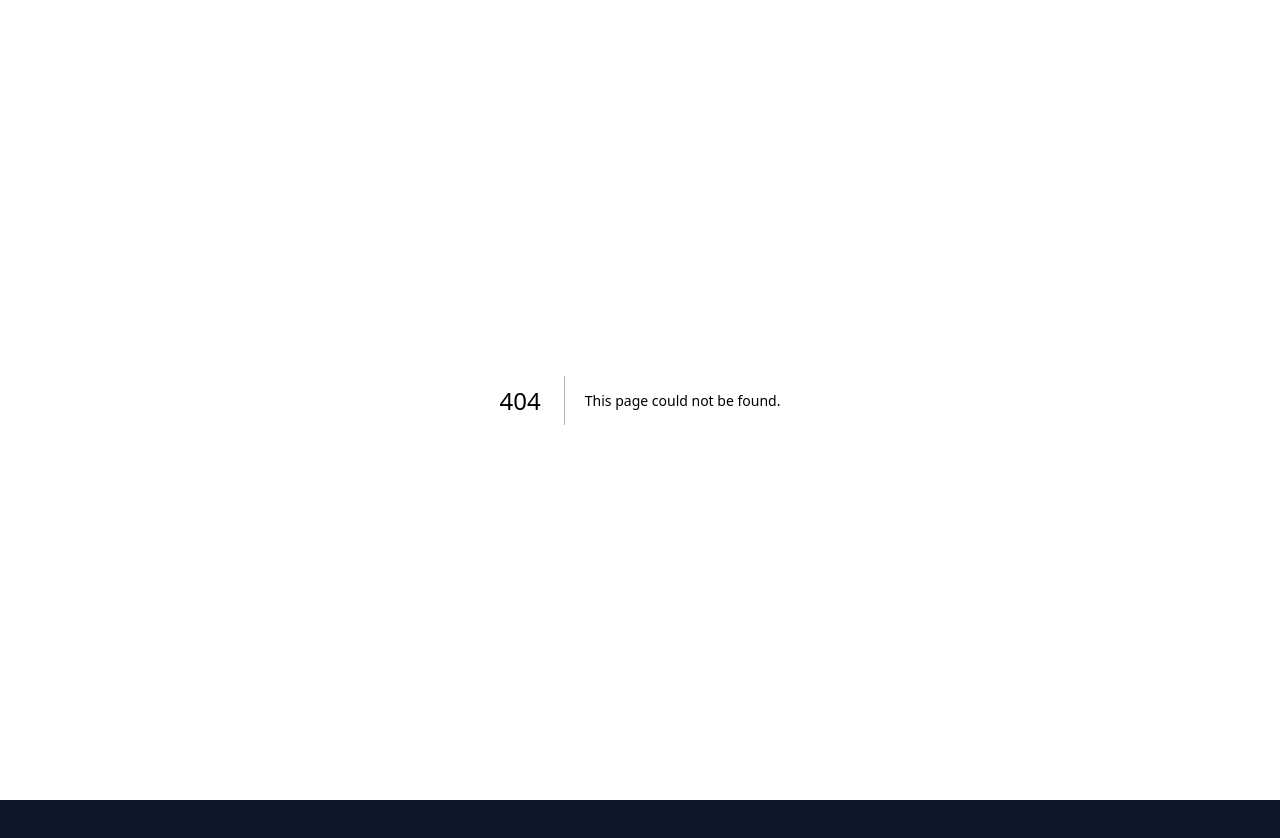
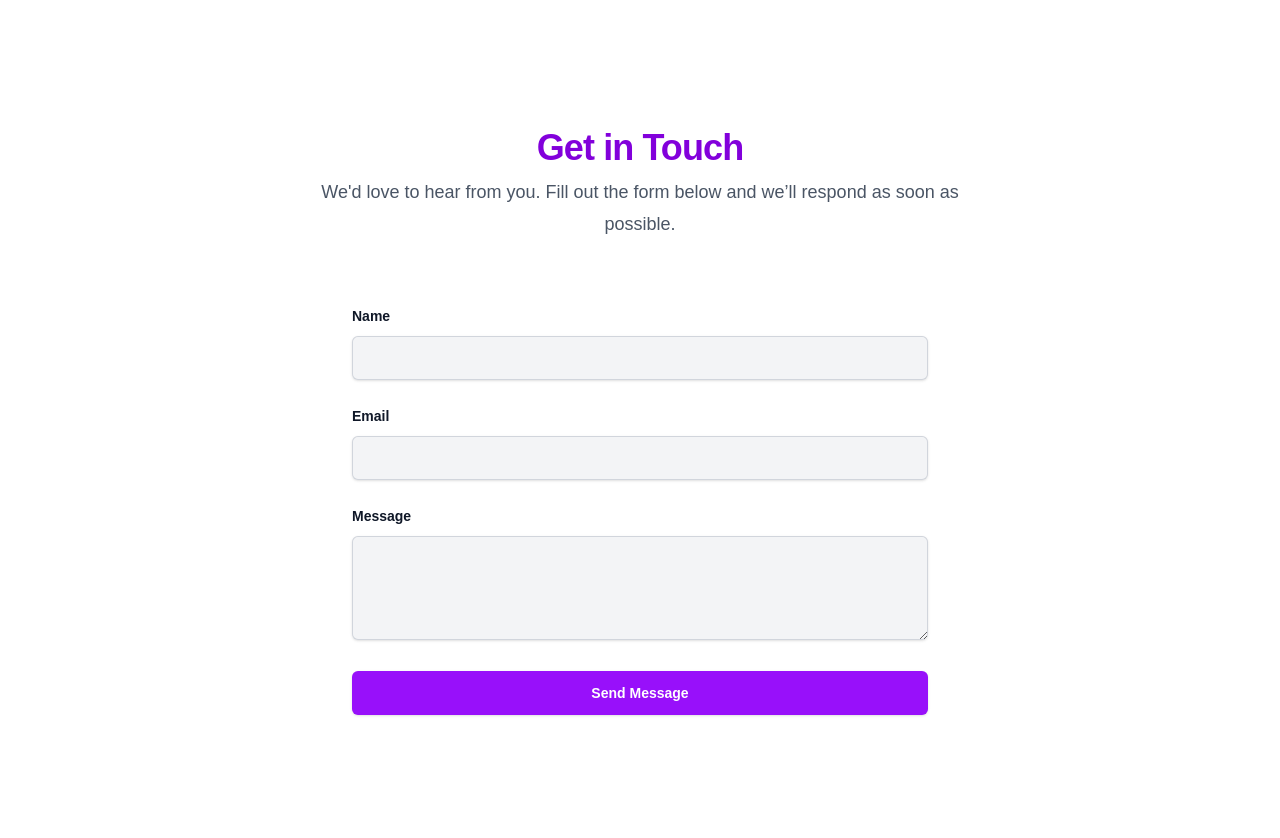
Before and after one commit to Armond-Guze/football-news, a Next.js app: page /contact in a window 1280 px wide. Before the commit this address had no page. Shown: the top 838 px of the page. Before the commit the page ends 800 px from the top, so only its background shows below. Built offline with nearby package versions, Linux system fonts and the light colour scheme.

Commit message:
fixed nav, footer, headeer

```diff
--- a/app/components/FeaturesSections.jsx
+++ b/app/components/FeaturesSections.jsx
@@ -5,46 +5,79 @@ export default function FeaturesSection() {
         <div className="mx-auto grid max-w-2xl grid-cols-1 gap-x-8 gap-y-16 sm:gap-y-20 lg:mx-0 lg:max-w-none lg:grid-cols-2">
           <div className="lg:pt-4 lg:pr-8">
             <div className="lg:max-w-lg">
-              <h2 className="text-base font-semibold leading-7 text-indigo-400">Elite Performers</h2>
+              <h2 className="text-base font-semibold leading-7 text-indigo-400">
+                Elite Performers
+              </h2>
               <p className="mt-2 text-4xl font-semibold tracking-tight text-white sm:text-5xl">
                 The Power of NFL Quarterbacks
               </p>
               <p className="mt-6 text-lg leading-8 text-slate-300">
-                NFL quarterbacks are the backbone of every offense—commanding plays, leading teams, and making history every Sunday.
+                NFL quarterbacks are the backbone of every offense—commanding
+                plays, leading teams, and making history every Sunday.
               </p>
               <dl className="mt-10 max-w-xl space-y-8 text-base leading-7 text-slate-300 lg:max-w-none">
                 <div className="relative pl-9">
                   <dt className="inline font-semibold text-white">
-                    <svg className="absolute top-1 left-1 size-5 text-indigo-400" viewBox="0 0 20 20" fill="currentColor" aria-hidden="true">
-                      <path fillRule="evenodd" d="M5.5 17a4.5 4.5 0 0 1-1.44-8.765 4.5 4.5 0 0 1 8.302-3.046 3.5 3.5 0 0 1 4.504 4.272A4 4 0 0 1 15 17H5.5Zm3.75-2.75a.75.75 0 0 0 1.5 0V9.66l1.95 2.1a.75.75 0 1 0 1.1-1.02l-3.25-3.5a.75.75 0 0 0-1.1 0l-3.25 3.5a.75.75 0 1 0 1.1 1.02l1.95-2.1v4.59Z" clipRule="evenodd" />
+                    <svg
+                      className="absolute top-1 left-1 size-5 text-indigo-400"
+                      viewBox="0 0 20 20"
+                      fill="currentColor"
+                      aria-hidden="true"
+                    >
+                      <path
+                        fillRule="evenodd"
+                        d="M5.5 17a4.5 4.5 0 0 1-1.44-8.765 4.5 4.5 0 0 1 8.302-3.046 3.5 3.5 0 0 1 4.504 4.272A4 4 0 0 1 15 17H5.5Zm3.75-2.75a.75.75 0 0 0 1.5 0V9.66l1.95 2.1a.75.75 0 1 0 1.1-1.02l-3.25-3.5a.75.75 0 0 0-1.1 0l-3.25 3.5a.75.75 0 1 0 1.1 1.02l1.95-2.1v4.59Z"
+                        clipRule="evenodd"
+                      />
                     </svg>
                     Precision passing.
                   </dt>
                   <dd className="inline">
-                    From tight spirals to deep bombs, elite QBs deliver passes with pinpoint accuracy under pressure.
+                    From tight spirals to deep bombs, elite QBs deliver passes
+                    with pinpoint accuracy under pressure.
                   </dd>
                 </div>
                 <div className="relative pl-9">
                   <dt className="inline font-semibold text-white">
-                    <svg className="absolute top-1 left-1 size-5 text-indigo-400" viewBox="0 0 20 20" fill="currentColor" aria-hidden="true">
-                      <path fillRule="evenodd" d="M10 1a4.5 4.5 0 0 0-4.5 4.5V9H5a2 2 0 0 0-2 2v6a2 2 0 0 0 2 2h10a2 2 0 0 0 2-2v-6a2 2 0 0 0-2-2h-.5V5.5A4.5 4.5 0 0 0 10 1Zm3 8V5.5a3 3 0 1 0-6 0V9h6Z" clipRule="evenodd" />
+                    <svg
+                      className="absolute top-1 left-1 size-5 text-indigo-400"
+                      viewBox="0 0 20 20"
+                      fill="currentColor"
+                      aria-hidden="true"
+                    >
+                      <path
+                        fillRule="evenodd"
+                        d="M10 1a4.5 4.5 0 0 0-4.5 4.5V9H5a2 2 0 0 0-2 2v6a2 2 0 0 0 2 2h10a2 2 0 0 0 2-2v-6a2 2 0 0 0-2-2h-.5V5.5A4.5 4.5 0 0 0 10 1Zm3 8V5.5a3 3 0 1 0-6 0V9h6Z"
+                        clipRule="evenodd"
+                      />
                     </svg>
                     Leadership on and off the field.
                   </dt>
                   <dd className="inline">
-                    Quarterbacks aren’t just players—they’re team captains, locker room leaders, and the face of the franchise.
+                    Quarterbacks aren’t just players—they’re team captains,
+                    locker room leaders, and the face of the franchise.
                   </dd>
                 </div>
                 <div className="relative pl-9">
                   <dt className="inline font-semibold text-white">
-                    <svg className="absolute top-1 left-1 size-5 text-indigo-400" viewBox="0 0 20 20" fill="currentColor" aria-hidden="true">
+                    <svg
+                      className="absolute top-1 left-1 size-5 text-indigo-400"
+                      viewBox="0 0 20 20"
+                      fill="currentColor"
+                      aria-hidden="true"
+                    >
                       <path d="M4.632 3.533A2 2 0 0 1 6.577 2h6.846a2 2 0 0 1 1.945 1.533l1.976 8.234A3.489 3.489 0 0 0 16 11.5H4c-.476 0-.93.095-1.344.267l1.976-8.234Z" />
-                      <path fillRule="evenodd" d="M4 13a2 2 0 1 0 0 4h12a2 2 0 1 0 0-4H4Zm11.24 2a.75.75 0 0 1 .75-.75H16a.75.75 0 0 1 .75.75v.01a.75.75 0 0 1-.75.75h-.01a.75.75 0 0 1-.75-.75V15Zm-2.25-.75a.75.75 0 0 0-.75.75v.01c0 .414.336.75.75.75H13a.75.75 0 0 0 .75-.75V15a.75.75 0 0 0-.75-.75h-.01Z" clipRule="evenodd" />
+                      <path
+                        fillRule="evenodd"
+                        d="M4 13a2 2 0 1 0 0 4h12a2 2 0 1 0 0-4H4Zm11.24 2a.75.75 0 0 1 .75-.75H16a.75.75 0 0 1 .75.75v.01a.75.75 0 0 1-.75.75h-.01a.75.75 0 0 1-.75-.75V15Zm-2.25-.75a.75.75 0 0 0-.75.75v.01c0 .414.336.75.75.75H13a.75.75 0 0 0 .75-.75V15a.75.75 0 0 0-.75-.75h-.01Z"
+                        clipRule="evenodd"
+                      />
                     </svg>
                     Game-winning drives.
                   </dt>
                   <dd className="inline">
-                    The greatest quarterbacks shine in the clutch—executing two-minute drills and sealing comeback victories.
+                    The greatest quarterbacks shine in the clutch—executing
+                    two-minute drills and sealing comeback victories.
                   </dd>
                 </div>
               </dl>
@@ -53,9 +86,9 @@ export default function FeaturesSection() {
           <img
             src="/images/helmet-background.png"
             alt="Quarterback helmet and background"
-            className="w-3xl max-w-none rounded-xl shadow-xl ring-1 ring-white/10 sm:w-228 md:-ml-4 lg:-ml-0"
-            width="2432"
-            height="1442"
+            className="w-full max-w-s rounded-lg shadow-md ring-1 ring-white/10"
+            width="1400"
+            height="1250"
           />
         </div>
       </div>
--- /dev/null
+++ b/app/components/Footer.jsx
@@ -0,0 +1,55 @@
+const Footer = () => {
+    return (
+      <footer className="bg-gray-900 text-gray-100 py-12 mt-24">
+        <div className="max-w-7xl mx-auto px-6 grid grid-cols-1 sm:grid-cols-2 md:grid-cols-4 gap-8">
+          {/* Contact */}
+          <div>
+            <h3 className="text-lg font-semibold mb-4 text-indigo-400">Contact</h3>
+            <ul className="space-y-2 text-sm">
+              <li>
+                <a href="mailto:info@footballnews.com" className="hover:text-indigo-400 transition">
+                  info@footballnews.com
+                </a>
+              </li>
+              <li>
+                <a href="tel:+1234567890" className="hover:text-indigo-400 transition">
+                  +1 (234) 567-890
+                </a>
+              </li>
+              <li>
+                <a href="#" className="hover:text-indigo-400 transition">
+                  Contact Form
+                </a>
+              </li>
+            </ul>
+          </div>
+
+
+
+          {/* Filler Section 2 */}
+          <div>
+            <h3 className="text-lg font-semibold mb-4 text-indigo-400">Resources</h3>
+            <ul className="space-y-2 text-sm">
+              <li><a href="#" className="hover:text-indigo-400 transition">Blog</a></li>
+              <li><a href="#" className="hover:text-indigo-400 transition">Highlights</a></li>
+              <li><a href="#" className="hover:text-indigo-400 transition">Analytics</a></li>
+            </ul>
+          </div>
+
+          {/* Socials or Newsletter */}
+          <div>
+            <h3 className="text-lg font-semibold mb-4 text-indigo-400">Follow Us</h3>
+            <ul className="space-y-2 text-sm">
+              <li><a href="#" className="hover:text-indigo-400 transition">Instagram</a></li>
+            </ul>
+          </div>
+        </div>
+
+        <div className="mt-12 text-center text-xs text-gray-500">
+          &copy; {new Date().getFullYear()} FootballNews. All rights reserved.
+        </div>
+      </footer>
+    );
+  };
+
+  export default Footer;
--- a/app/components/Navbar.jsx
+++ b/app/components/Navbar.jsx
@@ -16,7 +16,7 @@ export default function Navbar() {
 
   const navItems = [
     { label: 'Home', href: '/' },
-    { label: 'About', href: '/about' },
+    { label: 'Privacy Policy', href: '/privacypolicy' },
     { label: 'Contact', href: '/contact' },
   ];
 
@@ -28,7 +28,7 @@ export default function Navbar() {
       <img
         src="/images/footballLogo.png"
         alt="FootballNews Logo"
-        className="h-10 w-auto"
+        className="h-30  w-auto"
       />
     </Link>
 
--- /dev/null
+++ b/app/contact/page.jsx
@@ -0,0 +1,66 @@
+export default function ContactPage() {
+    return (
+      <div className="min-h-screen bg-white px-6 py-24 sm:py-32 lg:px-8">
+        <div className="mx-auto max-w-2xl text-center">
+          <h2 className="text-3xl font-bold tracking-tight text-purple-700 sm:text-4xl">
+            Get in Touch
+          </h2>
+          <p className="mt-2 text-lg leading-8 text-gray-600">
+            We'd love to hear from you. Fill out the form below and we’ll respond as soon as possible.
+          </p>
+        </div>
+
+        <form className="mx-auto mt-16 max-w-xl space-y-6">
+          <div>
+            <label htmlFor="name" className="block text-sm font-semibold leading-6 text-gray-900">
+              Name
+            </label>
+            <input
+              type="text"
+              name="name"
+              id="name"
+              autoComplete="name"
+              required
+              className="mt-2 w-full rounded-md border-0 bg-gray-100 px-4 py-3 text-gray-900 shadow-sm ring-1 ring-inset ring-gray-300 placeholder:text-gray-400 focus:ring-2 focus:ring-purple-500 sm:text-sm"
+            />
+          </div>
+
+          <div>
+            <label htmlFor="email" className="block text-sm font-semibold leading-6 text-gray-900">
+              Email
+            </label>
+            <input
+              type="email"
+              name="email"
+              id="email"
+              autoComplete="email"
+              required
+              className="mt-2 w-full rounded-md border-0 bg-gray-100 px-4 py-3 text-gray-900 shadow-sm ring-1 ring-inset ring-gray-300 placeholder:text-gray-400 focus:ring-2 focus:ring-purple-500 sm:text-sm"
+            />
+          </div>
+
+          <div>
+            <label htmlFor="message" className="block text-sm font-semibold leading-6 text-gray-900">
+              Message
+            </label>
+            <textarea
+              name="message"
+              id="message"
+              rows="4"
+              required
+              className="mt-2 w-full rounded-md border-0 bg-gray-100 px-4 py-3 text-gray-900 shadow-sm ring-1 ring-inset ring-gray-300 placeholder:text-gray-400 focus:ring-2 focus:ring-purple-500 sm:text-sm"
+            />
+          </div>
+
+          <div>
+            <button
+              type="submit"
+              className="w-full rounded-md bg-purple-600 px-6 py-3 text-sm font-semibold text-white shadow-sm hover:bg-purple-700 transition"
+            >
+              Send Message
+            </button>
+          </div>
+        </form>
+      </div>
+    );
+  }
--- a/app/layout.js
+++ b/app/layout.js
@@ -12,18 +12,16 @@ const geistMono = Geist_Mono({
 });
 
 export const metadata = {
-  title: "Create Next App",
+  title: "Top 2025 Quarterbacks",
   description: "Generated by create next app",
 };
 
 export default function RootLayout({ children }) {
   return (
     <html lang="en" className="bg-slate-900 text-gray-100">
-    <body className="bg-[var(--background)] text-[var(--foreground)]">
-  {children}
-</body>
-
-
+      <body className="bg-[var(--background)] text-[var(--foreground)]">
+        {children}
+      </body>
     </html>
   );
 }
--- a/app/page.js
+++ b/app/page.js
@@ -2,15 +2,17 @@ import Navbar from './components/Navbar';
 import Cards from './components/Cards';
 import ContactPage from './components/ContactPage';
 import FeaturesSection from './components/FeaturesSections';
+import Footer from './components/Footer';
 
 export default function Home() {
   return (
     <>
       <Navbar />
-      <main className="min-h-screen p-6 bg-white">
+      <main className="min-h-screen bg-white">
         <Cards className="text-black mt-6"/>
         <FeaturesSection />
         <ContactPage className="text-black mt-6" />
+        <Footer />
       </main>
     </>
   );
--- /dev/null
+++ b/app/privacypolicy/page.jsx
@@ -0,0 +1,8 @@
+export default function PrivacyPolicyPage() {
+    return (
+      <div className="min-h-screen p-8 text-gray-900 dark:text-white">
+        <h1 className="text-3xl font-bold mb-4">Privacy Policy</h1>
+        <p>This is our privacy policy. We respect your privacy and protect your data...</p>
+      </div>
+    );
+  }
```
